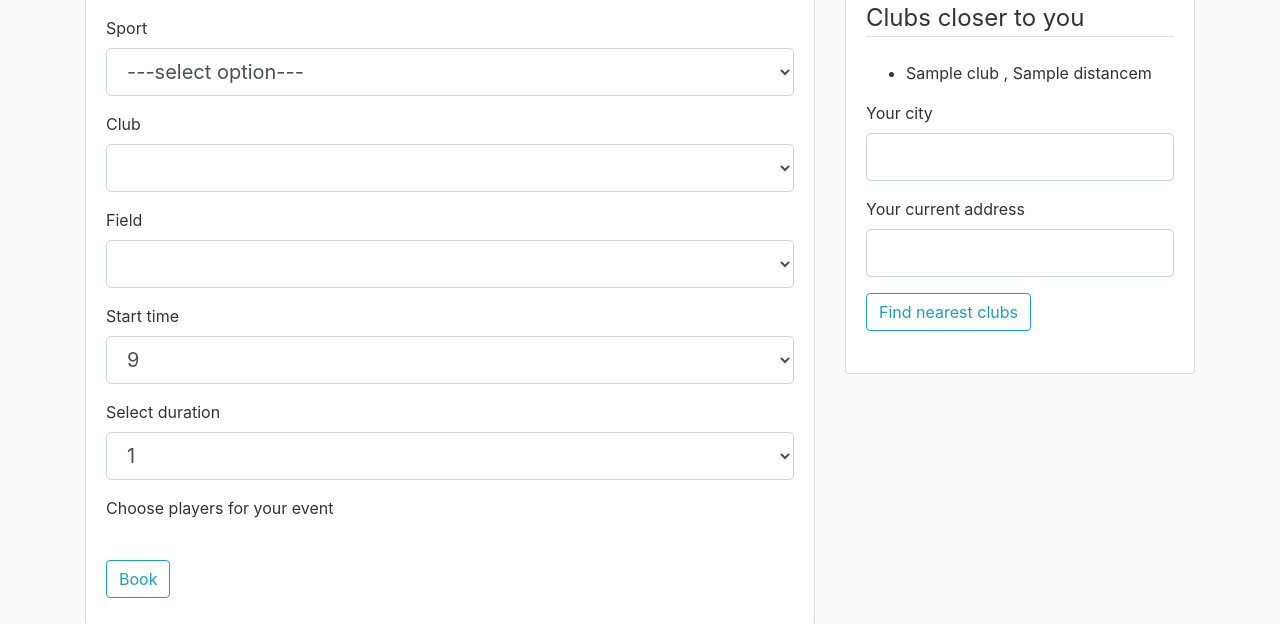
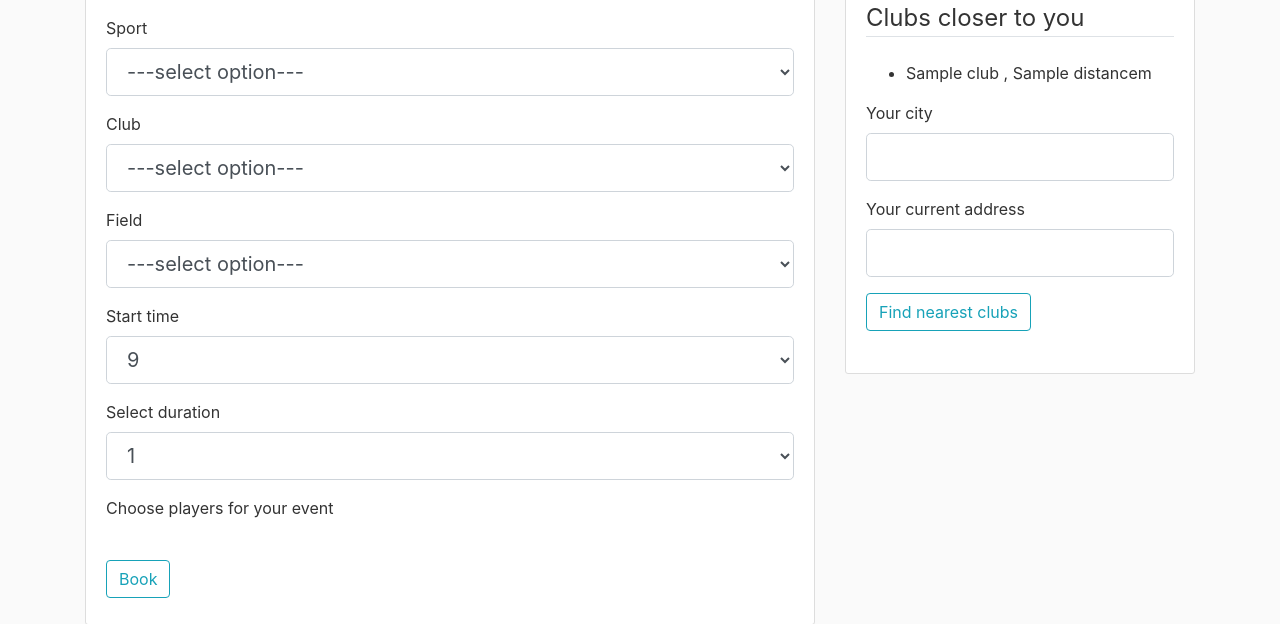
Before and after one commit to ddverce/weSport, a Flask app: template wesport/templates/book.html in a window 1280 px wide. Shown: the part 328-952 px from the top of the page. Run offline with Flask 2, Linux system fonts and the light colour scheme; tables that the repository leaves empty hold one stand-in row (values such as "Sample post"); the template is opened without the code that fills it: values that come from a table or form of the project are taken from there, most other values are stand-ins (such as "Sample title", 1, 10 or a date in 2020); lists and menus that the app fills with data are empty; some libraries are stand-ins or nearby versions.

Commit message:
wesport beta 1.0

```diff
--- a/wesport/club/routes.py
+++ b/wesport/club/routes.py
@@ -122,10 +122,9 @@ def clubs(sport):
     return jsonify({'clubs': club_list})
 
 
-@club.route('/field/<club_id>/<sport>')  # route needed fot java script select field only of the appropriate club
+@club.route('/field/<club_id>/<sport>')  # route needed fot java script select field only of the appropriate club. problem with special characters
 def field(club_id, sport):
     fields = Field.query.filter_by(club_id=club_id, sport=sport).all()
-    print fields
 
     field_list = []
 
@@ -134,5 +133,6 @@ def field(club_id, sport):
         fieldObj['id'] = field.id
         fieldObj['name'] = field.field_name
         field_list.append(fieldObj)
+        print field.field_name
 
     return jsonify({'fields': field_list})
--- a/wesport/functions/users.py
+++ b/wesport/functions/users.py
@@ -61,7 +61,7 @@ def send_cancellation_email_club(club, field, date, start_time, receiver):  # to
     msg = Message('Booking cancellation',
                   sender=app.config.get("MAIL_USERNAME"),
                   recipients=[receiver])
-    msg.body = '''The user %s has just canceled a booking. the booking was made for %s the %s at %s
+    msg.body = '''The club %s has just canceled a booking. the booking was made for %s the %s at %s
 
 ''' % (club, field, date, start_time)
     print msg.body
--- a/wesport/main/forms.py
+++ b/wesport/main/forms.py
@@ -4,6 +4,7 @@ from wtforms import StringField, PasswordField, SubmitField, BooleanField, DateF
 from wtforms.validators import DataRequired, Length, Email, EqualTo, ValidationError
 from flask_login import current_user
 from wesport.models import User, Club, Player
+
 
 class LoginForm(FlaskForm):
     email = StringField('Email',
--- a/wesport/templates/book.html
+++ b/wesport/templates/book.html
@@ -115,6 +115,12 @@
                 </div>
             </form>
             <script>
+                document.addEventListener("DOMContentLoaded", function(event) {
+                        let optionHTML = '<option value="0">---select option---</option>';
+                        club_select.innerHTML = optionHTML;
+                        field_select.innerHTML = optionHTML;
+                    });
+
                 let sport_select = document.getElementById('sport');
                 let club_select = document.getElementById('club');
                 let field_select = document.getElementById('field');
@@ -122,9 +128,10 @@
                 sport_select.onchange = function () {
                     sport = sport_select.value;
 
+                    let optionHTML = '<option value="0">---select option---</option>';
+                    field_select.innerHTML = optionHTML;
                     fetch('/clubs/' + sport).then(function (response) {
                         response.json().then(function (data) {
-                            let optionHTML = '<option value="0">---select option---</option>';
 
                             for (let club of data.clubs) {
                                 optionHTML += '<option value="' + club.id + '">' + club.name + '</option>';
@@ -157,47 +164,6 @@
 {% block right_content %}
     <h4>Club Map</h4>
         <div id="map"></div>
-        <script> // to be modified and improved
-              var lat = {{ lat }};
-              var lon = {{ lon }};
-              var markers = {{ markers }};
-              var marker, i;
-              var map;
-              var infowindow = new google.maps.InfoWindow();
-
-              function initMap() {
-
-                  // Map Options
-                  var options = {
-                      center: {lat: lat, lng: lon},
-                      zoom: 13
-                  };
-
-                  // New map
-                  map = new google.maps.Map(document.getElementById('map'), options);
-
-                  // add multiple markers
-                  for (i = 0; i < markers.length; i++) {
-                      marker = new google.maps.Marker({
-                          position: new google.maps.LatLng(markers[i][0], markers[i][1]),
-                          map: map
-                      });
-
-                      google.maps.event.addListener(marker, 'click', (function(marker) {
-                      return function() {
-                          var infoWindow = new google.maps.InfoWindow({
-                                content:props.content
-                          });
-
-                          marker.addListener('click', function(){
-                                infoWindow.open(map, marker);
-                          });
-                      }
-                      })(marker));
-                  }
-              }
-        </script>
-        <script src="https://maps.googleapis.com/maps/api/js?key=AIzaSyBCNB6dLAqToK9fbYsZKIHxreBLPGcn9so&callback=initMap" async defer></script>
         <form method="post" action="">
             {{ address.hidden_tag() }}
             <fieldset class="form-group">
@@ -241,4 +207,43 @@
                 </div>
             </fieldset>
         </form>
+        <script> // to be modified and improved
+              var lat = {{ lat }};
+              var lon = {{ lon }};
+              var markers = {{ markers }};
+              var contents = {{ contents|tojson }};
+              var marker, i;
+              var map;
+              var infowindow = new google.maps.InfoWindow();
+
+              function initMap() {
+
+                  // Map Options
+                  var options = {
+                      center: {lat: lat, lng: lon},
+                      zoom: 6
+                  };
+
+                  // New map
+                  map = new google.maps.Map(document.getElementById('map'), options);
+
+                  // add multiple markers
+                  for (i = 0; i < markers.length; i++) {
+                      marker = new google.maps.Marker({
+                          position: new google.maps.LatLng(markers[i][0], markers[i][1]),
+                          map: map,
+                          content: contents[i].name
+                      });
+                      google.maps.event.addListener(marker, 'click', (function(marker) {
+                        return function() {
+                            var infoWindow = new google.maps.InfoWindow({
+                                content: this.content
+                            });
+                            infoWindow.open(map, marker);
+                        }
+                      })(marker));
+                  }
+              }
+        </script>
+        <script src="https://maps.googleapis.com/maps/api/js?key=AIzaSyBCNB6dLAqToK9fbYsZKIHxreBLPGcn9so&callback=initMap" async defer></script>
 {% endblock %}
--- a/wesport/templates/player_home.html
+++ b/wesport/templates/player_home.html
@@ -46,7 +46,7 @@
                         {% endfor %}
                     {% endif %}
                 {% endfor %}
-                <p class="article-content">Date: {{ event.date.strftime("%d-%m-Y") }}</p>
+                <p class="article-content">Date: {{ event.date.strftime("%d-%m-%Y") }}</p>
                 <p class="article-content">Start Time: {{ event.startTime }}</p>
                 {% for participants in participants %}
                     {% if participants.booking == event.id %}
@@ -75,7 +75,7 @@
                         {% endfor %}
                     {% endif %}
                 {% endfor %}
-                <p class="article-content">Date: {{ event.date.strftime("%d-%m-Y") }}</p>
+                <p class="article-content">Date: {{ event.date.strftime("%d-%m-%Y") }}</p>
                 <p class="article-content">Start Time: {{ event.startTime }}</p>
                 {% for participants in participants %}
                     {% if participants.booking == event.id %}
```
Also changed, not shown: wesport/player/routes.py (+5 -2 lines), wesport/templates/event.html (+4 -4 lines), wesport/database/site.db.
